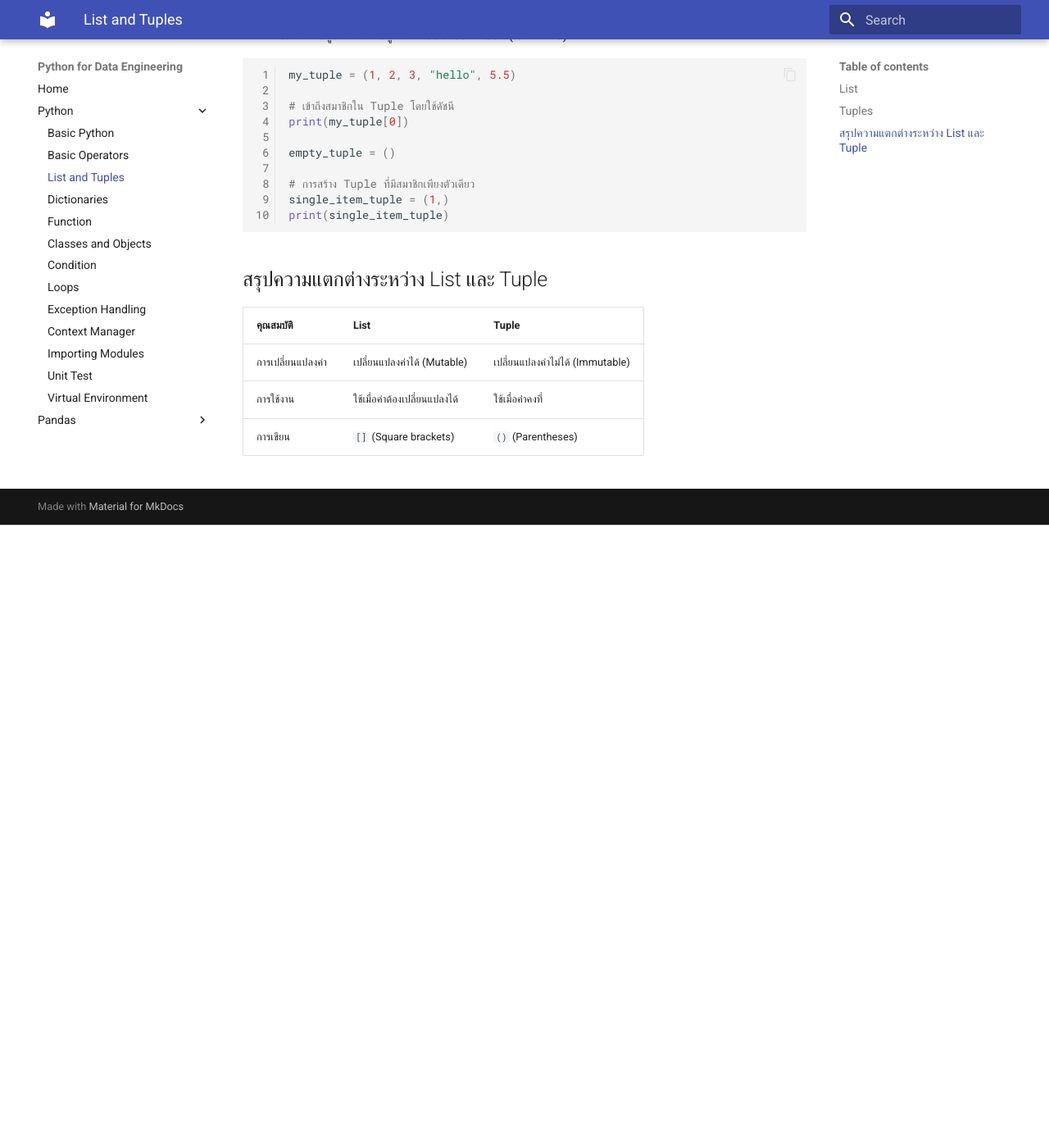
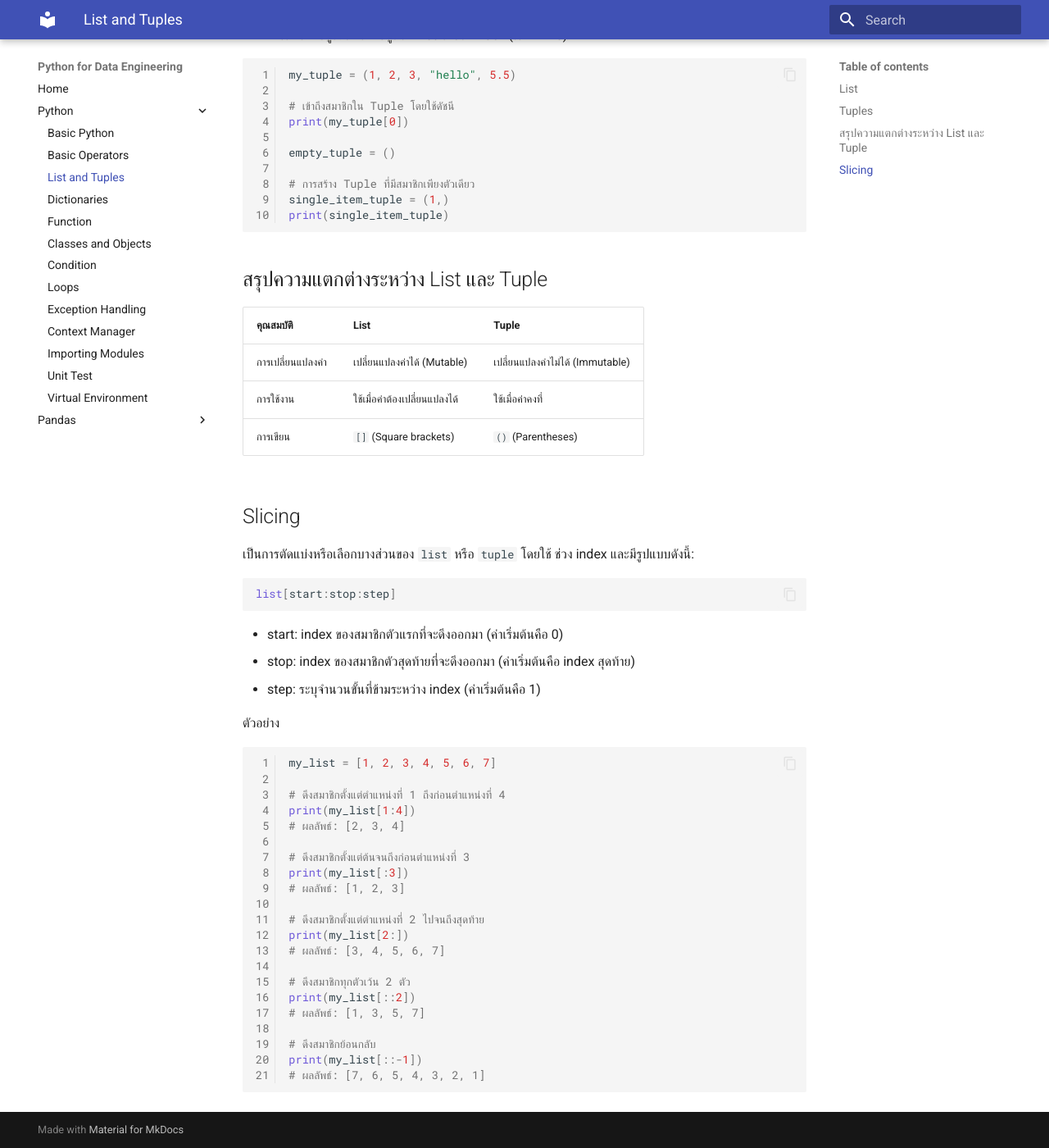
Before and after one commit to lifnaja/python-tutorial, an MkDocs documentation site: the page built from docs/python/lists_tuples.md, in a window 1280 px wide and 1400 px high, scrolled down 1031 px. Shown: the whole window at 82% size. Built offline with MkDocs 1.6.1 and Material for MkDocs 9.7.7, drawn with Linux system fonts in a browser that asks for light colours; a script that is not in the unit is left out; before the commit the page ends 1671 px from its top, so only the background shows below that.

Commit message:
add slicing content in list

````diff
--- a/docs/python/lists_tuples.md
+++ b/docs/python/lists_tuples.md
@@ -57,3 +57,41 @@ print(single_item_tuple)
 | การเปลี่ยนแปลงค่า | เปลี่ยนแปลงค่าได้ (Mutable)   | เปลี่ยนแปลงค่าไม่ได้ (Immutable) |
 | การใช้งาน         | ใช้เมื่อค่าต้องเปลี่ยนแปลงได้ | ใช้เมื่อค่าคงที่             |
 | การเขียน          | `[]` (Square brackets)        | `()` (Parentheses)            |
+
+
+## Slicing
+
+เป็นการตัดแบ่งหรือเลือกบางส่วนของ `list` หรือ `tuple` โดยใช้ ช่วง index และมีรูปแบบดังนี้:
+
+```py
+list[start:stop:step]
+```
+
+- start: index ของสมาชิกตัวแรกที่จะดึงออกมา (ค่าเริ่มต้นคือ 0)
+- stop: index ของสมาชิกตัวสุดท้ายที่จะดึงออกมา (ค่าเริ่มต้นคือ index สุดท้าย)
+- step: ระบุจำนวนขั้นที่ข้ามระหว่าง index (ค่าเริ่มต้นคือ 1)
+
+ตัวอย่าง
+```py linenums="1"
+my_list = [1, 2, 3, 4, 5, 6, 7]
+
+# ดึงสมาชิกตั้งแต่ตำแหน่งที่ 1 ถึงก่อนตำแหน่งที่ 4
+print(my_list[1:4])
+# ผลลัพธ์: [2, 3, 4]
+
+# ดึงสมาชิกตั้งแต่ต้นจนถึงก่อนตำแหน่งที่ 3
+print(my_list[:3])
+# ผลลัพธ์: [1, 2, 3]
+
+# ดึงสมาชิกตั้งแต่ตำแหน่งที่ 2 ไปจนถึงสุดท้าย
+print(my_list[2:])
+# ผลลัพธ์: [3, 4, 5, 6, 7]
+
+# ดึงสมาชิกทุกตัวเว้น 2 ตัว
+print(my_list[::2])
+# ผลลัพธ์: [1, 3, 5, 7]
+
+# ดึงสมาชิกย้อนกลับ
+print(my_list[::-1])
+# ผลลัพธ์: [7, 6, 5, 4, 3, 2, 1]
+```
````
